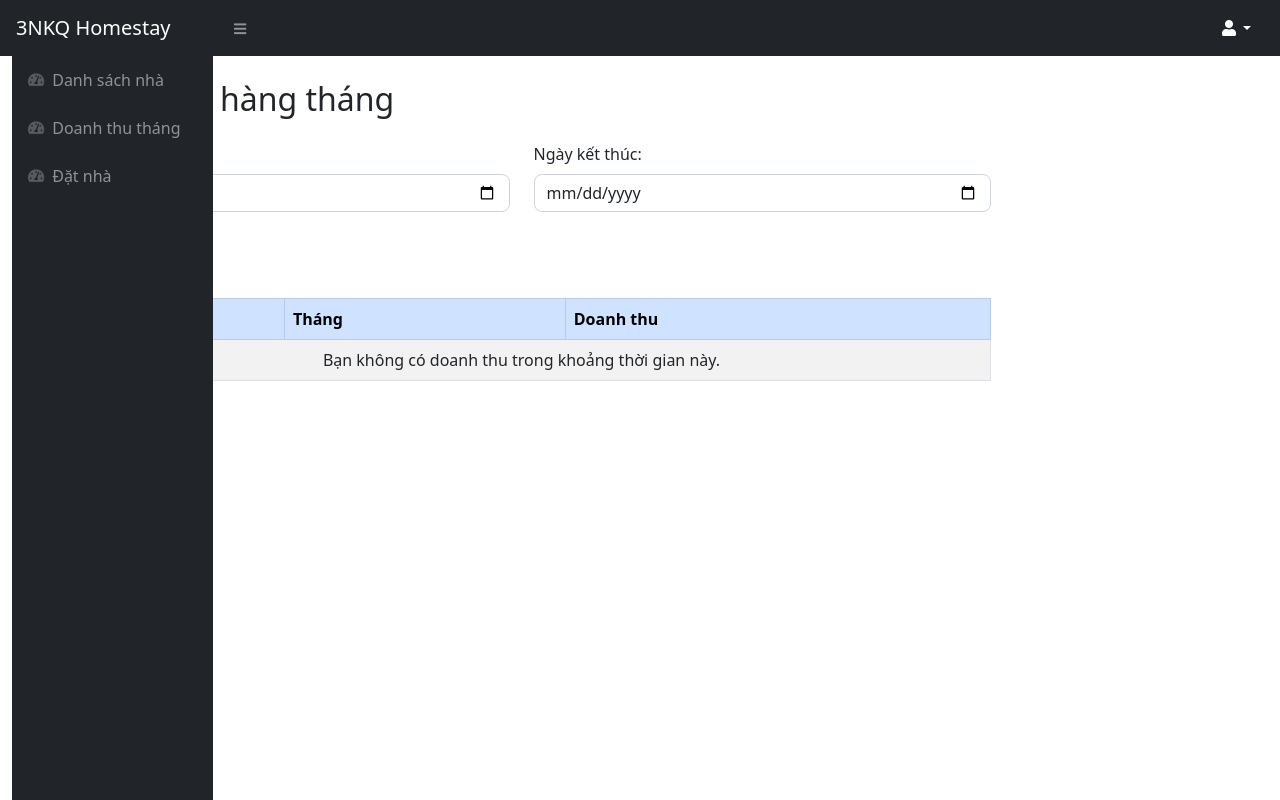
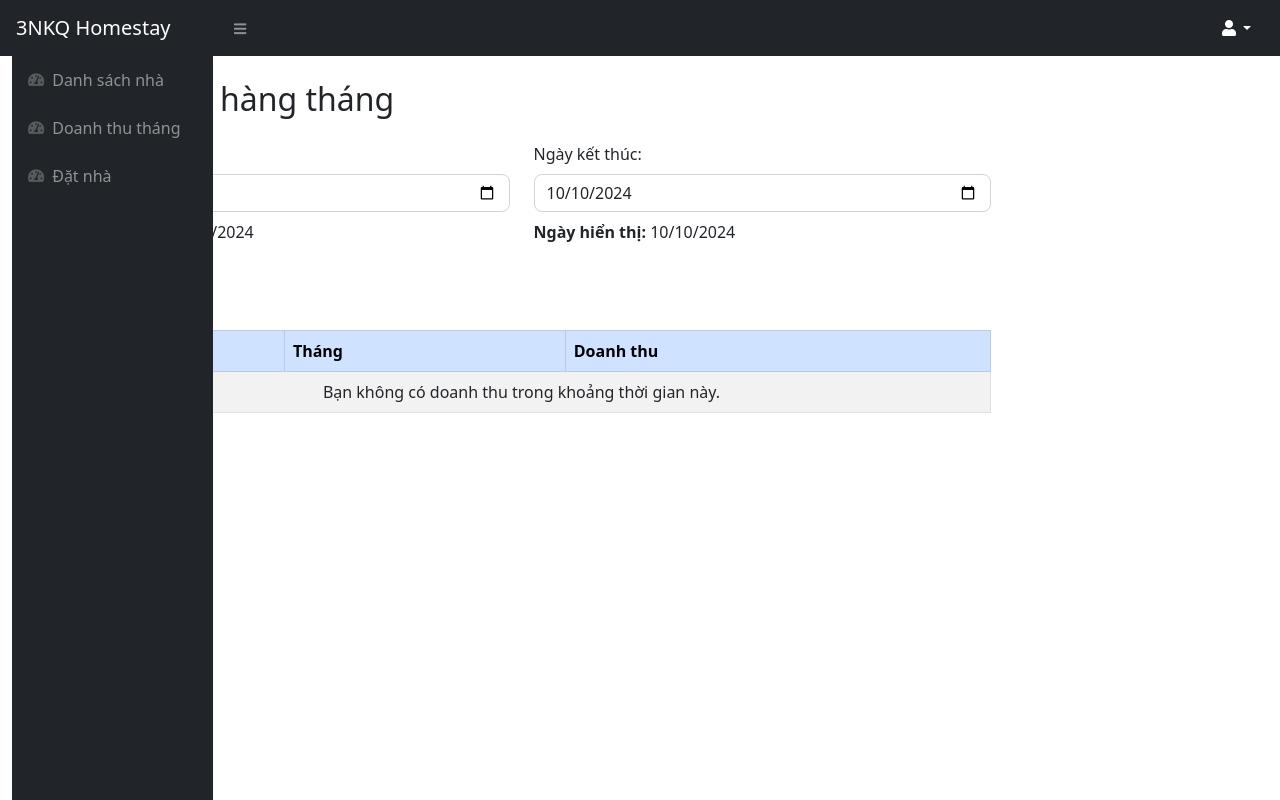
Before and after one commit to Module6-Project-Home/DN-HN-HOME-FE, a React (Create React App) app: page /host/monthlyRevenue in a window 1280 px wide. Built offline with nearby package versions, Linux system fonts and the light colour scheme.

Commit message:
chinh lai tittle va doanh thu

```diff
--- a/src/components/host/AddProperty.js
+++ b/src/components/host/AddProperty.js
@@ -37,6 +37,8 @@ const AddNewProperty = () => {
     const [roomTypes, setRoomTypes] = useState([]); // Lưu danh sách property types từ API
 
     useEffect(() => {
+        document.title = "Thêm mới nhà";
+
         const fetchPropertyTypes = async () => {
             try {
                 const response = await axios.get("http://localhost:8080/api/property-types");
--- a/src/components/host/MonthlyRevenue.js
+++ b/src/components/host/MonthlyRevenue.js
@@ -1,14 +1,35 @@
-// components/MonthlyRevenue.js
 import React, { useEffect, useState } from 'react';
 import axios from 'axios';
 import HeaderAdmin from "./layout/HeaderAdmin";
 import SidebarAdmin from "./layout/SidebarAdmin";
-import {toast} from "react-toastify";
+import { toast } from 'react-toastify';
 
 const MonthlyRevenue = () => {
+    const today = new Date();
+
+    // Lấy ngày đầu tháng hiện tại
+    const firstDayOfMonth = new Date(today.getFullYear(), today.getMonth(), 1);
+    firstDayOfMonth.setHours(0, 0, 0, 0);
+
+    // Định dạng ngày thành 'YYYY-MM-DD'
+    const formatDateToInput = (date) => {
+        const year = date.getFullYear();
+        const month = String(date.getMonth() + 1).padStart(2, '0'); // Tháng 0-11 => cần +1
+        const day = String(date.getDate()).padStart(2, '0'); // Ngày 1-31
+        return `${year}-${month}-${day}`;
+    };
+
+    // Định dạng ngày thành 'DD/MM/YYYY'
+    const formatDateToDisplay = (date) => {
+        const day = String(date.getDate()).padStart(2, '0');
+        const month = String(date.getMonth() + 1).padStart(2, '0'); // Tháng 0-11 => cần +1
+        const year = date.getFullYear();
+        return `${day}/${month}/${year}`;
+    };
+
     const [revenues, setRevenues] = useState([]);
-    const [startDate, setStartDate] = useState('');
-    const [endDate, setEndDate] = useState('');
+    const [startDate, setStartDate] = useState(formatDateToInput(firstDayOfMonth));
+    const [endDate, setEndDate] = useState(formatDateToInput(today));
 
     const validateData = () => {
         if (!startDate || !endDate) {
@@ -77,10 +98,16 @@ const MonthlyRevenue = () => {
                                 <div className="col-md-6">
                                     <label htmlFor="startDate" className="form-label">Ngày bắt đầu:</label>
                                     <input type="date" id="startDate" name="startDate" className="form-control" value={startDate} onChange={handleDateChange} />
+                                    <div className="mt-2">
+                                        <strong>Ngày hiển thị:</strong> {formatDateToDisplay(new Date(startDate))}
+                                    </div>
                                 </div>
                                 <div className="col-md-6">
                                     <label htmlFor="endDate" className="form-label">Ngày kết thúc:</label>
                                     <input type="date" id="endDate" name="endDate" className="form-control" value={endDate} onChange={handleDateChange} />
+                                    <div className="mt-2">
+                                        <strong>Ngày hiển thị:</strong> {formatDateToDisplay(new Date(endDate))}
+                                    </div>
                                 </div>
                             </div>
                             <button className="btn btn-primary mb-4" onClick={fetchRevenue}>Lấy doanh thu</button>
--- a/src/components/host/UpdateProperty.js
+++ b/src/components/host/UpdateProperty.js
@@ -34,6 +34,7 @@ const UpdateProperty = () => {
 
     // Lấy thông tin property để cập nhật
     useEffect(() => {
+        document.title = "Cập nhật nhà";
         const fetchProperty = async () => {
             try {
                 const response = await axios.get(`http://localhost:8080/api/properties/${id}`);
```
